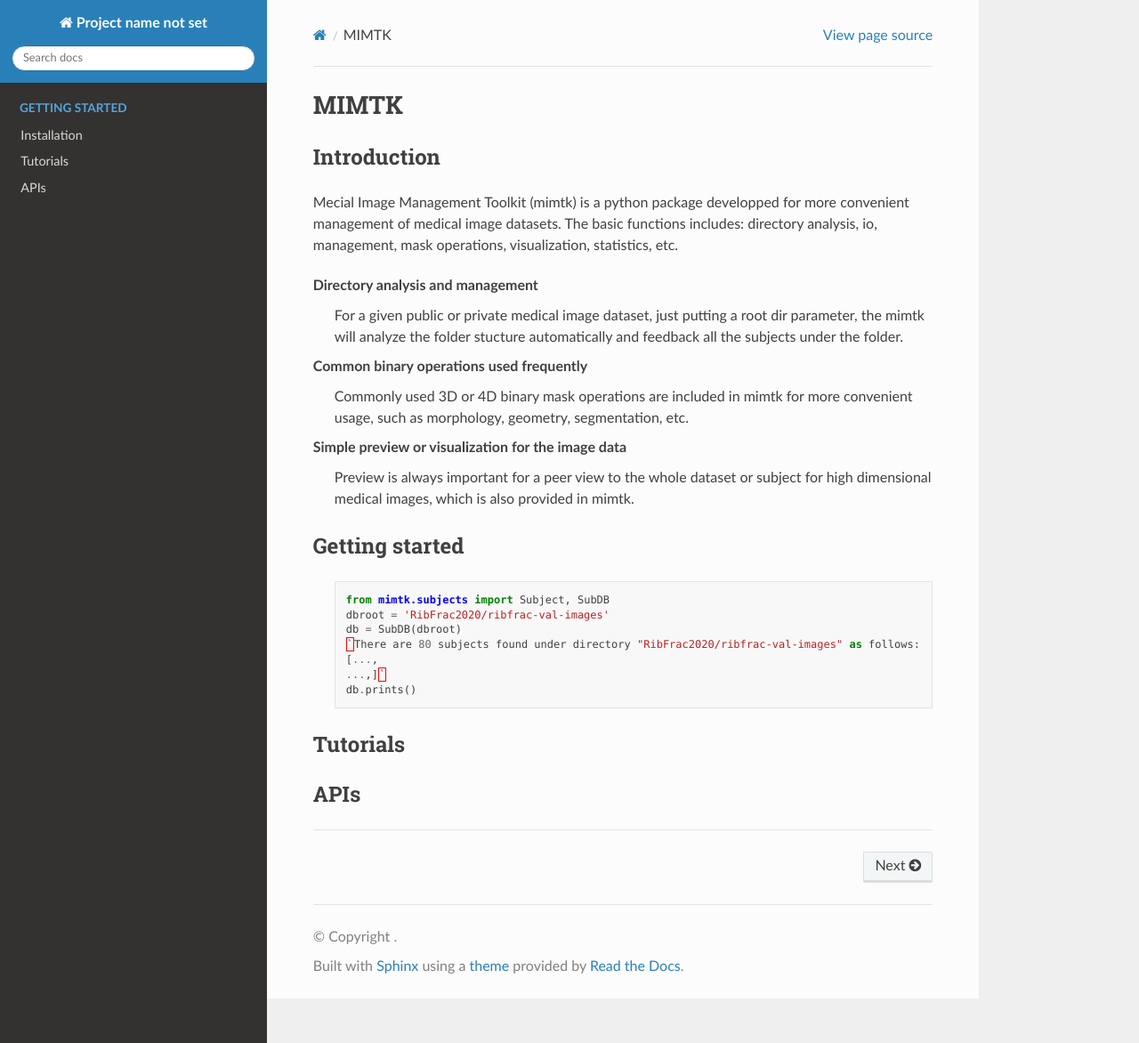
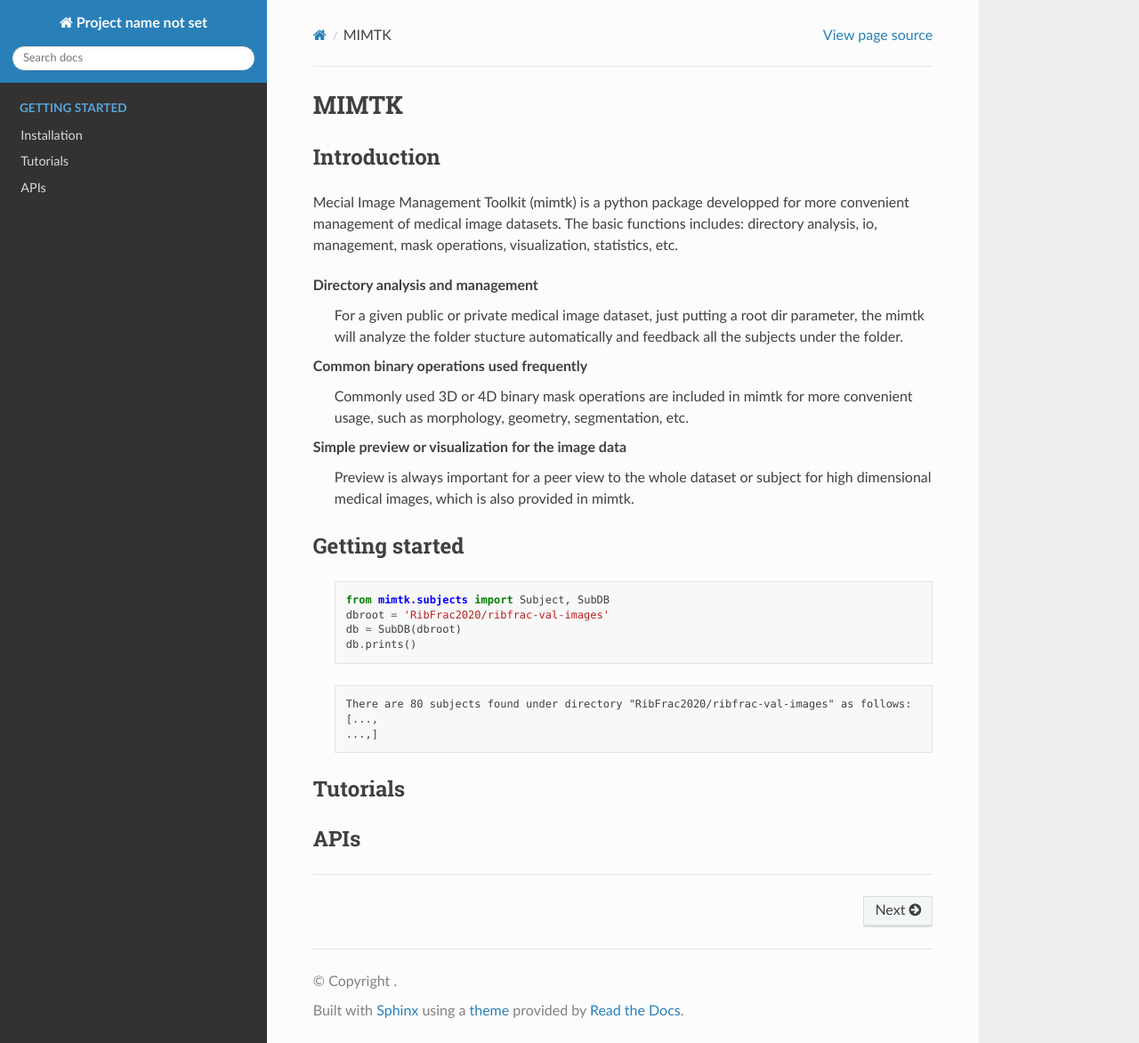
Before and after one commit to omgict/mimtk_docs, a Sphinx documentation site: the page built from docs/index.rst, in a window 1280 px wide and 1172 px high. Shown: the whole window at 89% size. Built offline with Sphinx 7.4.7 and the Read the Docs theme 2.0.0, drawn with Linux system fonts in a browser that asks for light colours; pages that are not in the unit, such as notebooks, are missing from menus; part of the change alters nothing that is shown.

```diff
--- a/docs/index.rst
+++ b/docs/index.rst
@@ -42,10 +42,13 @@ Getting started
         from mimtk.subjects import Subject, SubDB
         dbroot = 'RibFrac2020/ribfrac-val-images'
         db = SubDB(dbroot)
-        `There are 80 subjects found under directory "RibFrac2020/ribfrac-val-images" as follows:
+        db.prints()
+
+    .. sourcecode:: text
+
+        There are 80 subjects found under directory "RibFrac2020/ribfrac-val-images" as follows:
         [...,
-        ...,]`
-        db.prints()
+        ...,]
 
 Tutorials
 --------------------------------
```
